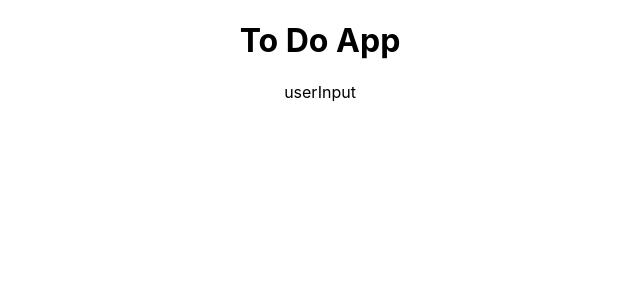
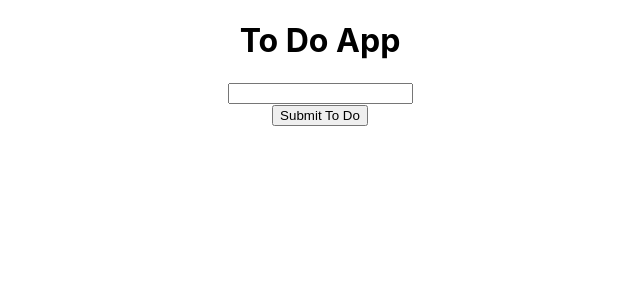
Before and after one commit to Board-Ape/rcp-a1, a React (Create React App) app: page / in a window 1280 px wide. Shown: the top 300 px of the page, without its empty margins (320-960 px from the left). Built offline with nearby package versions, Linux system fonts and the light colour scheme.

Commit message:
Simple todo app

```diff
--- a/src/App.js
+++ b/src/App.js
@@ -1,22 +1,44 @@
 import React, { Component } from 'react';
 import './App.css';
 import UserInput from './UserInput/UserInput';
+import Output from './Output/Output';
 
 
 class App extends Component {
   state = {
-    input: ''
+    input: '',
+    todos: []
   }
 
   handleChange = (event) => {
+    this.setState({
+      input: event.target.value
+    })
+  }
 
+  handleSubmit = (event) => {
+    event.preventDefault()
+
+    let currInput = this.state.input
+    let currTodos = this.state.todos
+    this.setState({
+      todos: [...currTodos, currInput]
+    })
   }
 
   render() {
     return (
       <div className="App">
         <h1>To Do App</h1>
-        <UserInput />
+        <UserInput
+          input={this.state.input}
+          handleChange={this.handleChange}
+        />
+        <Output
+          todos={this.state.todos}
+          input={this.state.input}
+          handleSubmit={this.handleSubmit}
+        />
       </div>
     )
   }
--- /dev/null
+++ b/src/Card/Card.js
@@ -0,0 +1,13 @@
+import React from 'react';
+
+const card = (props) => {
+    return props.todos.map(todo => {
+        return(
+            <div>
+                {todo}
+            </div>
+        )
+    })
+}
+
+export default card;
--- /dev/null
+++ b/src/Output/Output.js
@@ -0,0 +1,14 @@
+import React from "react";
+import Card from '../Card/Card';
+
+const userOutput = (props) => {
+    return (
+        <div>
+            <button onClick={props.handleSubmit}>Submit To Do</button>
+            <h1>{props.input}</h1>
+            <Card todos={props.todos}/>
+        </div>
+    )
+};
+
+export default userOutput;
--- a/src/UserInput/UserInput.js
+++ b/src/UserInput/UserInput.js
@@ -1,7 +1,16 @@
 import React from "react";
 
-const userInput = () => {
-  return <div>userInput</div>;
+const userInput = (props) => {
+  return (
+    <div>
+      <input
+        type='text'
+        className='input'
+        value={props.input}
+        onChange={props.handleChange}
+      />
+    </div>
+  )
 };
 
 export default userInput;
```
